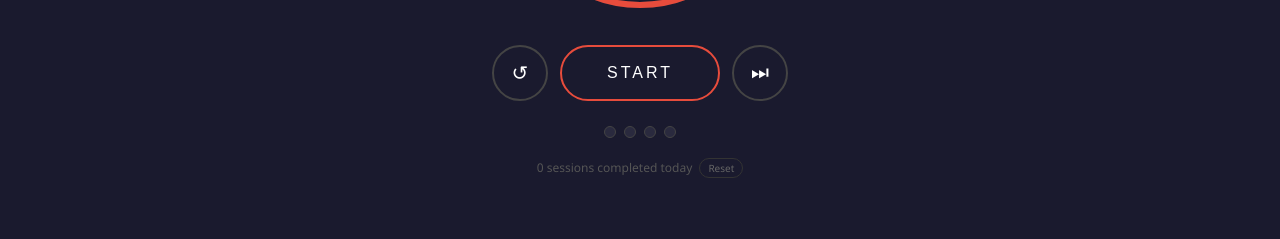
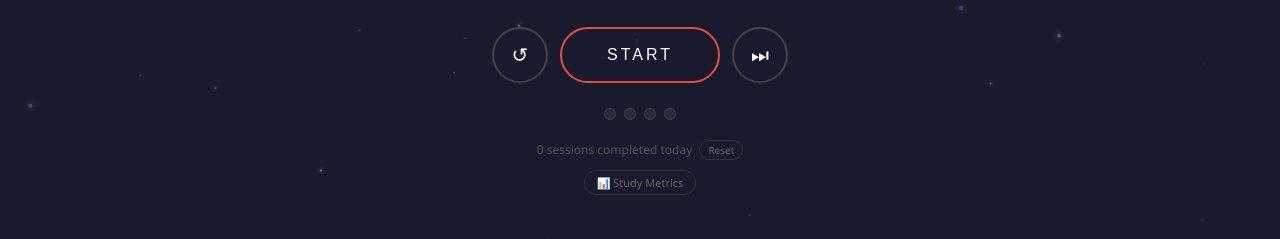
Before and after one commit to matthewlyan/Pomodoro, a plain HTML site: page index.html in a window 1280 px wide. Shown: the part 561-800 px from the top of the page. Drawn offline with Linux system fonts and the light colour scheme.

Commit message:
adding moving background and study metrics

```diff
--- a/css/styles.css
+++ b/css/styles.css
@@ -10,8 +10,16 @@ body {
   justify-content: center;
   align-items: center;
   height: 100vh;
+  overflow: hidden;
 }
-.container { text-align: center; width: 400px; }
+#bg-canvas {
+  position: fixed;
+  top: 0; left: 0;
+  width: 100%; height: 100%;
+  z-index: 0;
+  pointer-events: none;
+}
+.container { text-align: center; width: 400px; position: relative; z-index: 1; }
 h1 { font-size: 20px; color: #888; margin-bottom: 20px; letter-spacing: 4px; text-transform: uppercase; }
 
 /* ============================================================
@@ -111,8 +119,32 @@ svg { transform: rotate(-90deg); }
 .task-item .del:hover { color: #e74c3c; }
 
 /* ============================================================
-   SETTINGS PANEL
+   METRICS PANEL
    ============================================================ */
+.metrics-toggle {
+  background: none; border: 1px solid #333; color: #666;
+  font-size: 11px; padding: 4px 12px; border-radius: 12px;
+  cursor: pointer; font-family: inherit; margin-top: 10px;
+}
+.metrics-toggle:hover { color: #fff; border-color: #888; }
+.metrics-panel { display: none; margin-top: 10px; background: #2a2a3e; padding: 12px 16px; border-radius: 10px; }
+.metrics-panel.open { display: block; }
+.metrics-stats { display: flex; justify-content: space-around; margin-bottom: 12px; }
+.metric-item { text-align: center; }
+.metric-val { display: block; font-size: 16px; font-weight: bold; color: #fff; }
+.metric-label { font-size: 9px; color: #666; text-transform: uppercase; letter-spacing: 1px; }
+.metrics-chart { display: flex; gap: 4px; justify-content: center; align-items: flex-end; height: 80px; }
+.chart-col { display: flex; flex-direction: column; align-items: center; flex: 1; }
+.chart-val { font-size: 8px; color: #888; margin-bottom: 2px; min-height: 12px; }
+.chart-bar-wrap { width: 100%; height: 50px; display: flex; align-items: flex-end; justify-content: center; }
+.chart-bar { width: 70%; border-radius: 2px 2px 0 0; min-height: 1px; transition: height 0.3s; }
+.chart-label { font-size: 9px; margin-top: 3px; }
+.metrics-clear {
+  background: none; border: 1px solid #333; color: #555;
+  font-size: 9px; padding: 2px 8px; border-radius: 8px;
+  cursor: pointer; font-family: inherit; margin-top: 8px;
+}
+.metrics-clear:hover { color: #e74c3c; border-color: #e74c3c; }
 .settings { margin-bottom: 20px; }
 .settings-toggle {
   background: none; border: 1px solid #333; color: #666;
--- a/index.html
+++ b/index.html
@@ -62,13 +62,22 @@
     <span id="stats">0 sessions completed today</span>
     <button class="settings-toggle" onclick="resetSessions()" style="font-size:10px;padding:2px 8px;margin-left:4px">Reset</button>
   </div>
+
+  <!-- Metrics panel -->
+  <button class="metrics-toggle" onclick="toggleMetrics()">📊 Study Metrics</button>
+  <div class="metrics-panel" id="metrics-panel">
+    <div id="metrics-content"></div>
+    <button class="metrics-clear" onclick="clearMetrics()">Clear History</button>
+  </div>
 </div>
 
 <!-- Scripts loaded in dependency order -->
+<script src="js/background.js"></script>  <!-- Animated particle background -->
 <script src="js/timer.js"></script>     <!-- State & core logic (MODES, tick, controls) -->
 <script src="js/ui.js"></script>        <!-- DOM update functions -->
 <script src="js/tasks.js"></script>     <!-- Task list logic -->
 <script src="js/settings.js"></script>  <!-- Settings panel logic -->
+<script src="js/metrics.js"></script>   <!-- Study metrics & charts -->
 <script src="js/app.js"></script>       <!-- Initialization (runs last) -->
 </body>
 </html>
--- a/js/app.js
+++ b/js/app.js
@@ -12,6 +12,7 @@ loadSettings();
 
 // Render all UI components
 renderTasks();
+renderMetrics();
 updateDisplay();
 updateRing();
 updateSessions();
--- /dev/null
+++ b/js/background.js
@@ -0,0 +1,73 @@
+// ============================================================
+// background.js — Subtle floating particle animation
+// Creates a full-screen canvas with slowly drifting particles
+// that glow softly, like stars or dust — calming for focus.
+// ============================================================
+
+const bgCanvas = document.createElement('canvas');
+bgCanvas.id = 'bg-canvas';
+document.body.prepend(bgCanvas);
+const bgCtx = bgCanvas.getContext('2d');
+
+let particles = [];
+const PARTICLE_COUNT = 60;
+
+function resizeBg() {
+  bgCanvas.width = window.innerWidth;
+  bgCanvas.height = window.innerHeight;
+}
+resizeBg();
+window.addEventListener('resize', resizeBg);
+
+// Initialize particles with random positions, sizes, speeds, and opacity
+function initParticles() {
+  particles = [];
+  for (let i = 0; i < PARTICLE_COUNT; i++) {
+    particles.push({
+      x: Math.random() * bgCanvas.width,
+      y: Math.random() * bgCanvas.height,
+      r: Math.random() * 2 + 0.5,         // Radius: 0.5–2.5px
+      vx: (Math.random() - 0.5) * 0.3,    // Slow horizontal drift
+      vy: (Math.random() - 0.5) * 0.2,    // Slow vertical drift
+      opacity: Math.random() * 0.4 + 0.1, // 0.1–0.5 opacity
+      pulse: Math.random() * Math.PI * 2,  // Phase offset for pulsing glow
+    });
+  }
+}
+initParticles();
+
+function drawBg() {
+  bgCtx.clearRect(0, 0, bgCanvas.width, bgCanvas.height);
+
+  for (const p of particles) {
+    // Slow pulsing glow effect
+    p.pulse += 0.008;
+    const glow = p.opacity + Math.sin(p.pulse) * 0.15;
+
+    // Draw particle with soft glow
+    bgCtx.beginPath();
+    bgCtx.arc(p.x, p.y, p.r, 0, Math.PI * 2);
+    bgCtx.fillStyle = `rgba(150, 180, 255, ${Math.max(0.05, glow)})`;
+    bgCtx.fill();
+
+    // Outer glow halo
+    bgCtx.beginPath();
+    bgCtx.arc(p.x, p.y, p.r * 3, 0, Math.PI * 2);
+    bgCtx.fillStyle = `rgba(100, 140, 255, ${Math.max(0.01, glow * 0.15)})`;
+    bgCtx.fill();
+
+    // Move particle
+    p.x += p.vx;
+    p.y += p.vy;
+
+    // Wrap around screen edges
+    if (p.x < -10) p.x = bgCanvas.width + 10;
+    if (p.x > bgCanvas.width + 10) p.x = -10;
+    if (p.y < -10) p.y = bgCanvas.height + 10;
+    if (p.y > bgCanvas.height + 10) p.y = -10;
+  }
+
+  requestAnimationFrame(drawBg);
+}
+
+drawBg();
--- /dev/null
+++ b/js/metrics.js
@@ -0,0 +1,113 @@
+// ============================================================
+// metrics.js — Tracks focus time history and displays stats
+// Stores completed session timestamps and durations in localStorage.
+// ============================================================
+
+// Each entry: { date: "2026-02-19", minutes: 25 }
+let metricsLog = JSON.parse(localStorage.getItem('pomo_metrics') || '[]');
+
+// Called when a focus session completes — logs the session duration
+function logSession(minutes) {
+  const today = new Date().toISOString().slice(0, 10); // "YYYY-MM-DD"
+  metricsLog.push({ date: today, minutes });
+  localStorage.setItem('pomo_metrics', JSON.stringify(metricsLog));
+  renderMetrics();
+}
+
+// Returns total focus minutes for a given date string
+function minutesForDate(dateStr) {
+  return metricsLog
+    .filter(e => e.date === dateStr)
+    .reduce((sum, e) => sum + e.minutes, 0);
+}
+
+// Returns total focus minutes for the last N days (including today)
+function minutesForLastNDays(n) {
+  const dates = new Set();
+  for (let i = 0; i < n; i++) {
+    const d = new Date();
+    d.setDate(d.getDate() - i);
+    dates.add(d.toISOString().slice(0, 10));
+  }
+  return metricsLog
+    .filter(e => dates.has(e.date))
+    .reduce((sum, e) => sum + e.minutes, 0);
+}
+
+// Formats minutes as "Xh Ym"
+function fmtTime(mins) {
+  const h = Math.floor(mins / 60);
+  const m = mins % 60;
+  if (h === 0) return `${m}m`;
+  return `${h}h ${m}m`;
+}
+
+// Returns the day name abbreviation for a date offset (0 = today, 1 = yesterday, etc.)
+function dayLabel(offset) {
+  const d = new Date();
+  d.setDate(d.getDate() - offset);
+  return ['Sun','Mon','Tue','Wed','Thu','Fri','Sat'][d.getDay()];
+}
+
+// Renders the metrics panel with today, this week, all-time stats and a 7-day bar chart
+function renderMetrics() {
+  const todayStr = new Date().toISOString().slice(0, 10);
+  const todayMins = minutesForDate(todayStr);
+  const weekMins = minutesForLastNDays(7);
+  const monthMins = minutesForLastNDays(30);
+  const allMins = metricsLog.reduce((sum, e) => sum + e.minutes, 0);
+  const totalSessions = metricsLog.length;
+
+  // Build 7-day chart data
+  const days = [];
+  let maxMins = 1; // avoid divide by zero
+  for (let i = 6; i >= 0; i--) {
+    const d = new Date();
+    d.setDate(d.getDate() - i);
+    const dateStr = d.toISOString().slice(0, 10);
+    const mins = minutesForDate(dateStr);
+    if (mins > maxMins) maxMins = mins;
+    days.push({ label: dayLabel(i), mins, isToday: i === 0 });
+  }
+
+  // Render
+  const el = document.getElementById('metrics-content');
+  let html = `
+    <div class="metrics-stats">
+      <div class="metric-item"><span class="metric-val">${fmtTime(todayMins)}</span><span class="metric-label">Today</span></div>
+      <div class="metric-item"><span class="metric-val">${fmtTime(weekMins)}</span><span class="metric-label">This Week</span></div>
+      <div class="metric-item"><span class="metric-val">${fmtTime(monthMins)}</span><span class="metric-label">30 Days</span></div>
+      <div class="metric-item"><span class="metric-val">${totalSessions}</span><span class="metric-label">Sessions</span></div>
+    </div>
+    <div class="metrics-chart">
+  `;
+  for (const day of days) {
+    const pct = (day.mins / maxMins * 100).toFixed(0);
+    const barColor = day.isToday ? '#e74c3c' : '#444';
+    html += `
+      <div class="chart-col">
+        <div class="chart-val">${day.mins > 0 ? fmtTime(day.mins) : ''}</div>
+        <div class="chart-bar-wrap"><div class="chart-bar" style="height:${Math.max(pct, 2)}%;background:${barColor}"></div></div>
+        <div class="chart-label" style="color:${day.isToday ? '#e74c3c' : '#666'}">${day.label}</div>
+      </div>
+    `;
+  }
+  html += '</div>';
+
+  el.innerHTML = html;
+}
+
+// Toggles the metrics panel open/closed
+function toggleMetrics() {
+  document.getElementById('metrics-panel').classList.toggle('open');
+  renderMetrics();
+}
+
+// Clears all stored metrics data
+function clearMetrics() {
+  if (confirm('Clear all study history?')) {
+    metricsLog = [];
+    localStorage.setItem('pomo_metrics', '[]');
+    renderMetrics();
+  }
+}
--- a/js/timer.js
+++ b/js/timer.js
@@ -78,6 +78,8 @@ function tick() {
       sessionsCompleted++;
       totalToday++;
       localStorage.setItem('pomo_today', totalToday);
+      // Log the completed session duration to metrics
+      logSession(Math.round(MODES.work.time / 60));
       // Every 4th session gets a long break instead of short
       if (sessionsCompleted % 4 === 0) setMode('long');
       else setMode('short');
```
